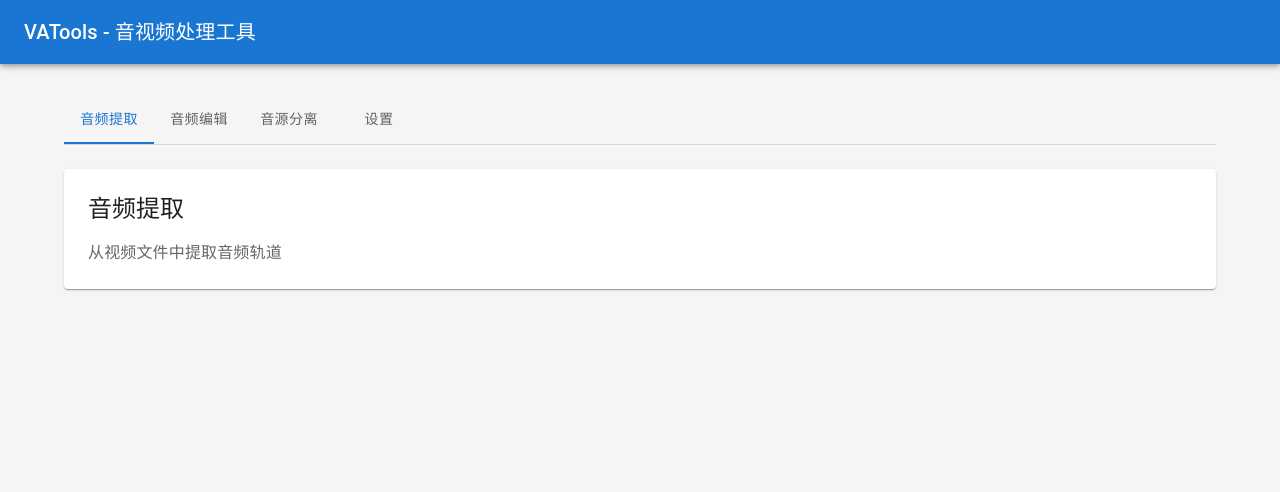
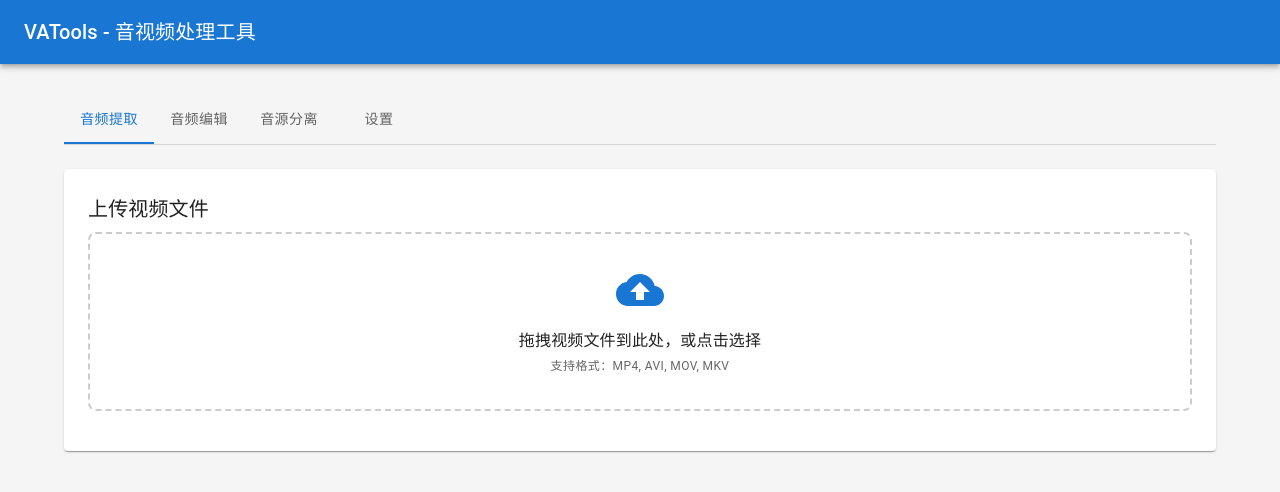
Before and after one commit to liwz-hz/VATools, a React (Vite) app in the folder frontend/: page / in a window 1280 px wide. Shown: the top 492 px of the page. Built offline with nearby package versions, Linux system fonts and the light colour scheme; the HTML template or start-up script is replaced by a standard one.

Commit message:
feat: add AudioExtractor component with upload and extraction UI

```diff
--- a/frontend/src/components/AudioExtractor.tsx
+++ b/frontend/src/components/AudioExtractor.tsx
@@ -1,18 +1,246 @@
-import React from 'react'
-import { Box, Typography, Paper } from '@mui/material'
+import React, { useState, useCallback } from 'react'
+import { useDropzone } from 'react-dropzone'
+import {
+  Box,
+  Paper,
+  Typography,
+  Button,
+  Select,
+  MenuItem,
+  FormControl,
+  InputLabel,
+  LinearProgress,
+  Alert,
+} from '@mui/material'
+import { CloudUpload, Download, Edit } from '@mui/icons-material'
+import { uploadFile, extractAudio, downloadFile } from '../services/api'
 
-function AudioExtractor() {
+interface FileData {
+  id: number
+  filename: string
+  file_path: string
+  file_type: string
+  file_size: number
+  created_at: string
+}
+
+interface CompletedFile {
+  id: number
+  filename: string
+}
+
+const AudioExtractor: React.FC = () => {
+  const [uploadedFile, setUploadedFile] = useState<FileData | null>(null)
+  const [outputFormat, setOutputFormat] = useState('mp3')
+  const [bitrate, setBitrate] = useState('192k')
+  const [isProcessing, setIsProcessing] = useState(false)
+  const [progress, setProgress] = useState(0)
+  const [error, setError] = useState<string | null>(null)
+  const [completedFile, setCompletedFile] = useState<CompletedFile | null>(null)
+
+  const onDrop = useCallback(async (acceptedFiles: globalThis.File[]) => {
+    const file = acceptedFiles[0]
+    if (file) {
+      try {
+        setError(null)
+        const uploaded = await uploadFile(file)
+        setUploadedFile(uploaded)
+        setCompletedFile(null)
+      } catch (err: unknown) {
+        const error = err as { response?: { data?: { error?: string } } }
+        setError(error.response?.data?.error || 'Upload failed')
+      }
+    }
+  }, [])
+
+  const { getRootProps, getInputProps, isDragActive } = useDropzone({
+    onDrop,
+    accept: {
+      'video/mp4': ['.mp4'],
+      'video/x-msvideo': ['.avi'],
+      'video/quicktime': ['.mov'],
+      'video/x-matroska': ['.mkv'],
+    },
+    maxFiles: 1,
+  })
+
+  const handleExtract = async () => {
+    if (!uploadedFile) return
+
+    setIsProcessing(true)
+    setProgress(0)
+    setError(null)
+
+    try {
+      const result = await extractAudio(uploadedFile.id, outputFormat, bitrate)
+
+      const interval = setInterval(() => {
+        setProgress((prev) => {
+          if (prev >= 90) {
+            clearInterval(interval)
+            return prev
+          }
+          return prev + 10
+        })
+      }, 500)
+
+      const checkTask = setInterval(() => {
+        setProgress(100)
+        clearInterval(checkTask)
+        setIsProcessing(false)
+        setCompletedFile({
+          id: result.task_id,
+          filename: `${uploadedFile.filename}.${outputFormat}`,
+        })
+      }, 2000)
+
+    } catch (err: unknown) {
+      const error = err as { response?: { data?: { error?: string } } }
+      setError(error.response?.data?.error || 'Extraction failed')
+      setIsProcessing(false)
+    }
+  }
+
+  const handleDownload = async () => {
+    if (completedFile) {
+      const blob = await downloadFile(completedFile.id)
+      const url = URL.createObjectURL(blob)
+      const a = document.createElement('a')
+      a.href = url
+      a.download = completedFile.filename
+      a.click()
+      URL.revokeObjectURL(url)
+    }
+  }
+
+  const handleEdit = () => {
+    // Navigate to edit tab with file
+  }
+
   return (
-    <Paper sx={{ p: 3 }}>
-      <Typography variant="h5" gutterBottom>
-        音频提取
-      </Typography>
-      <Box sx={{ mt: 2 }}>
-        <Typography color="text.secondary">
-          从视频文件中提取音频轨道
+    <Box>
+      <Paper sx={{ p: 3, mb: 3 }}>
+        <Typography variant="h6" gutterBottom>
+          上传视频文件
         </Typography>
-      </Box>
-    </Paper>
+
+        <Box
+          {...getRootProps()}
+          sx={{
+            border: '2px dashed #ccc',
+            borderRadius: 2,
+            p: 4,
+            textAlign: 'center',
+            cursor: 'pointer',
+            bgcolor: isDragActive ? 'action.hover' : 'background.paper',
+            mb: 2,
+          }}
+        >
+          <input {...getInputProps()} />
+          <CloudUpload sx={{ fontSize: 48, color: 'primary.main', mb: 1 }} />
+          <Typography>
+            {isDragActive ? '放下文件以上传' : '拖拽视频文件到此处，或点击选择'}
+          </Typography>
+          <Typography variant="caption" color="text.secondary">
+            支持格式：MP4, AVI, MOV, MKV
+          </Typography>
+        </Box>
+
+        {uploadedFile && (
+          <Alert severity="success" sx={{ mb: 2 }}>
+            已上传: {uploadedFile.filename}
+          </Alert>
+        )}
+
+        {error && (
+          <Alert severity="error" sx={{ mb: 2 }}>
+            {error}
+          </Alert>
+        )}
+      </Paper>
+
+      {uploadedFile && !isProcessing && !completedFile && (
+        <Paper sx={{ p: 3, mb: 3 }}>
+          <Typography variant="h6" gutterBottom>
+            输出设置
+          </Typography>
+
+          <FormControl fullWidth sx={{ mb: 2 }}>
+            <InputLabel>输出格式</InputLabel>
+            <Select
+              value={outputFormat}
+              label="输出格式"
+              onChange={(e) => setOutputFormat(e.target.value)}
+            >
+              <MenuItem value="mp3">MP3</MenuItem>
+              <MenuItem value="wav">WAV</MenuItem>
+              <MenuItem value="flac">FLAC</MenuItem>
+            </Select>
+          </FormControl>
+
+          <FormControl fullWidth sx={{ mb: 2 }}>
+            <InputLabel>比特率</InputLabel>
+            <Select
+              value={bitrate}
+              label="比特率"
+              onChange={(e) => setBitrate(e.target.value)}
+            >
+              <MenuItem value="128k">128 kbps</MenuItem>
+              <MenuItem value="192k">192 kbps</MenuItem>
+              <MenuItem value="256k">256 kbps</MenuItem>
+              <MenuItem value="320k">320 kbps</MenuItem>
+            </Select>
+          </FormControl>
+
+          <Button
+            variant="contained"
+            color="primary"
+            fullWidth
+            onClick={handleExtract}
+            disabled={isProcessing}
+          >
+            开始提取
+          </Button>
+        </Paper>
+      )}
+
+      {isProcessing && (
+        <Paper sx={{ p: 3, mb: 3 }}>
+          <Typography variant="h6" gutterBottom>
+            处理中...
+          </Typography>
+          <LinearProgress variant="determinate" value={progress} sx={{ mb: 1 }} />
+          <Typography variant="body2" color="text.secondary">
+            {progress}% 完成
+          </Typography>
+        </Paper>
+      )}
+
+      {completedFile && (
+        <Paper sx={{ p: 3 }}>
+          <Alert severity="success" sx={{ mb: 2 }}>
+            提取完成: {completedFile.filename}
+          </Alert>
+
+          <Box sx={{ display: 'flex', gap: 1 }}>
+            <Button
+              variant="contained"
+              startIcon={<Download />}
+              onClick={handleDownload}
+            >
+              下载
+            </Button>
+            <Button
+              variant="outlined"
+              startIcon={<Edit />}
+              onClick={handleEdit}
+            >
+              进入编辑
+            </Button>
+          </Box>
+        </Paper>
+      )}
+    </Box>
   )
 }
 
```
Also changed, not shown: frontend/package.json (+7 -6 lines), 1 other file (tests, documents, lock files or other folders).
